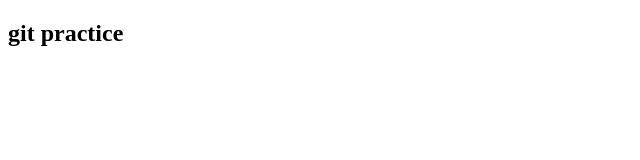
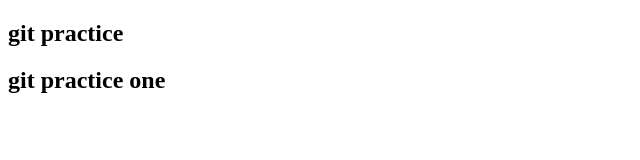
Before and after one commit to adem-mekonnen/branchp, a plain HTML site: page index.html in a window 1280 px wide. Shown: the whole page, without its empty margins (0-640 px from the left). Drawn offline with Linux system fonts and the light colour scheme.

Commit message:
new file

```diff
--- a/index.html
+++ b/index.html
@@ -7,5 +7,6 @@
 </head>
 <body>
     <h2>git practice</h2>
+    <h2>git practice one</h2>
 </body>
 </html>
```
